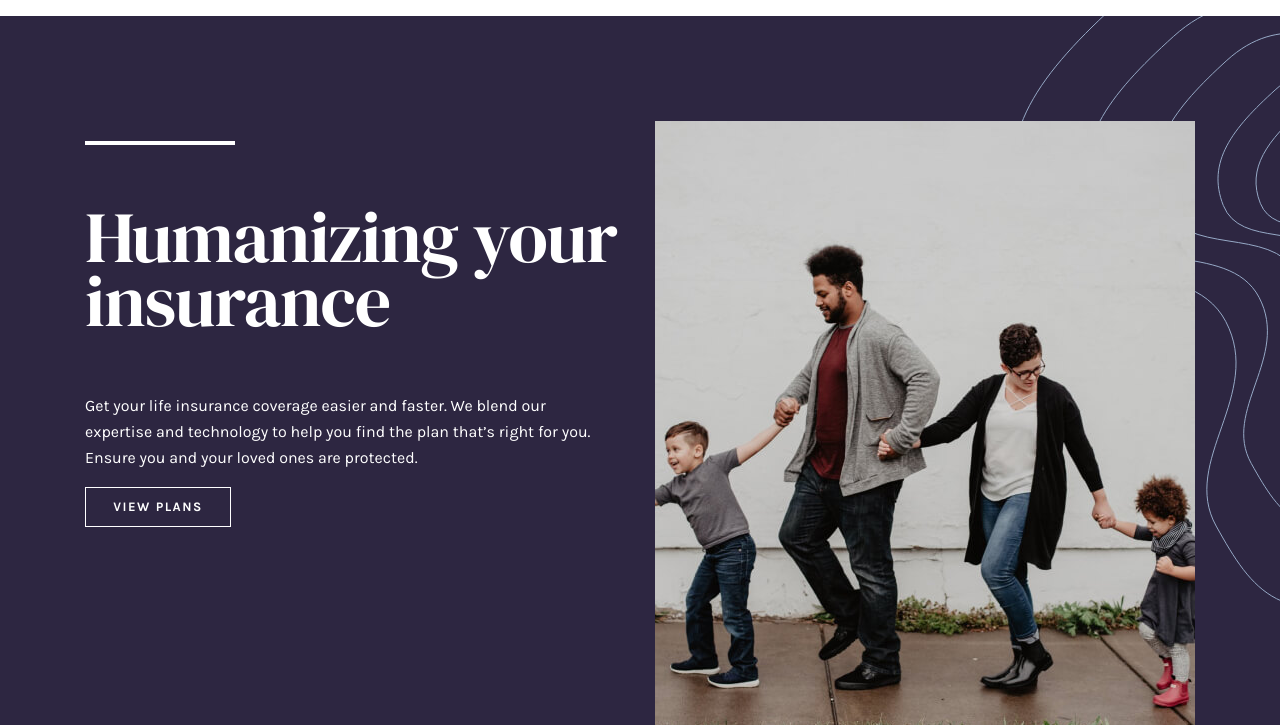
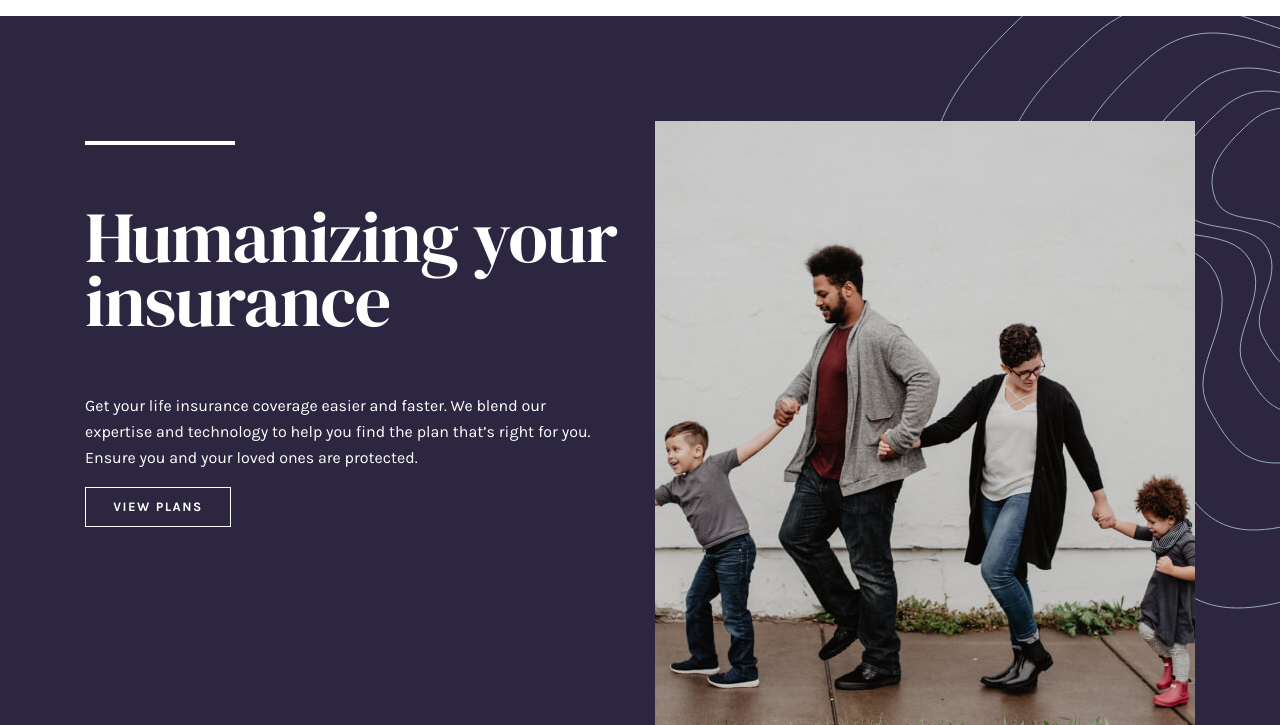
Before and after one commit to MuhammadAkbar-Ramazonov/Insure, a plain HTML site: page index.html in a window 1280 px wide. Shown: the part 75-800 px from the top of the page. Drawn offline with Linux system fonts and the light colour scheme.

Commit message:
change calc on the css

```diff
--- a/css/main.css
+++ b/css/main.css
@@ -90,7 +90,7 @@ body{
     background-color: #2D2641;
     background-image: url("../kartinki/path.svg");
     background-repeat: no-repeat;
-    background-position: calc(50% + 590px) top;
+    background-position: calc(50% + 509px) top;
 }
 
 
```
